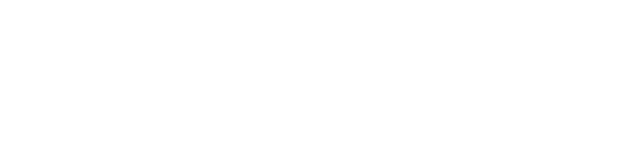
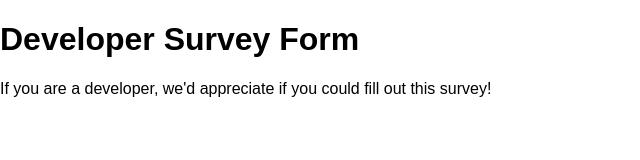
Before and after one commit to ryanjmack/fcc-survey-form, a plain HTML site: page index.html in a window 1280 px wide. Shown: the whole page, without its empty margins (0-640 px from the left). Drawn offline with Linux system fonts and the light colour scheme.

Commit message:
Setup semantic elements and title

```diff
--- a/index.html
+++ b/index.html
@@ -12,6 +12,11 @@
   </head>
 
   <body>
+    <h1 id="title">Developer Survey Form</h1>
+
+    <main>
+      <p id="description">If you are a developer, we'd appreciate if you could fill out this survey!</p>
+    </main>
 
   </body>
 </html>
```
